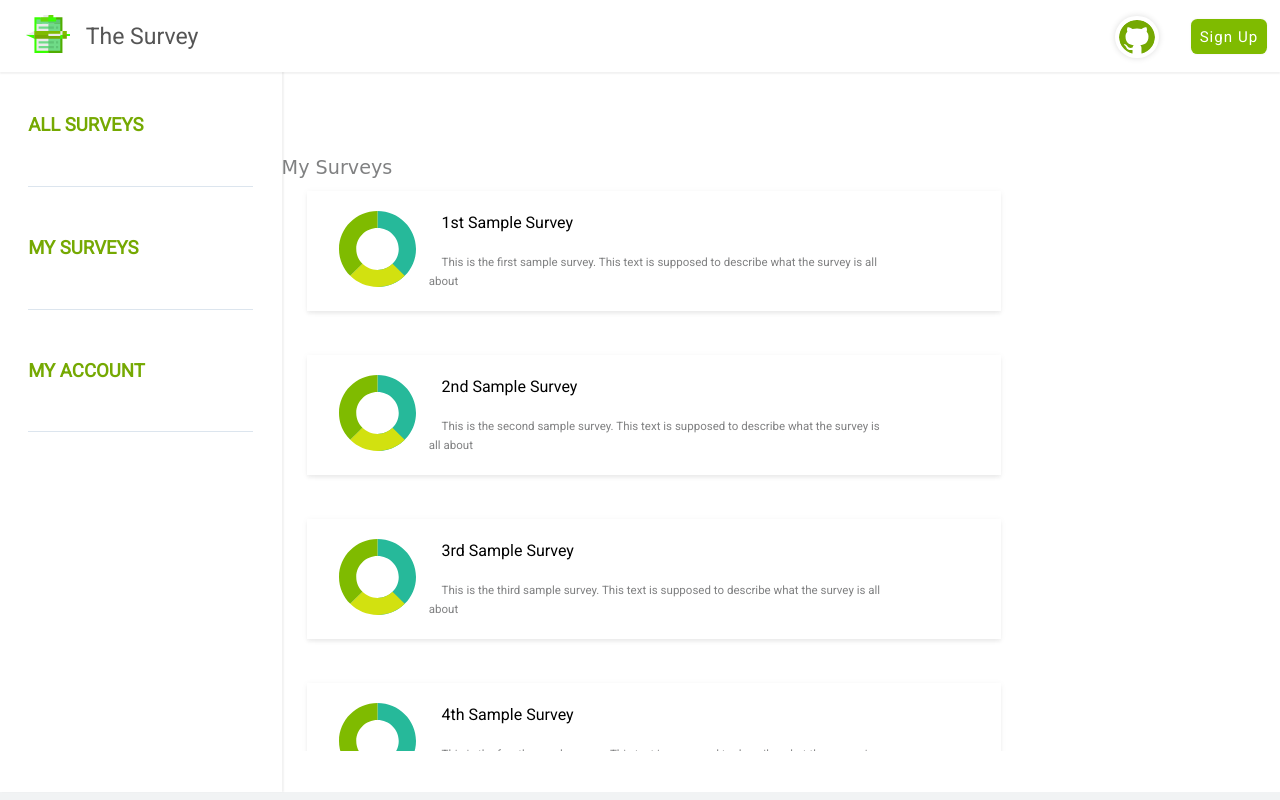
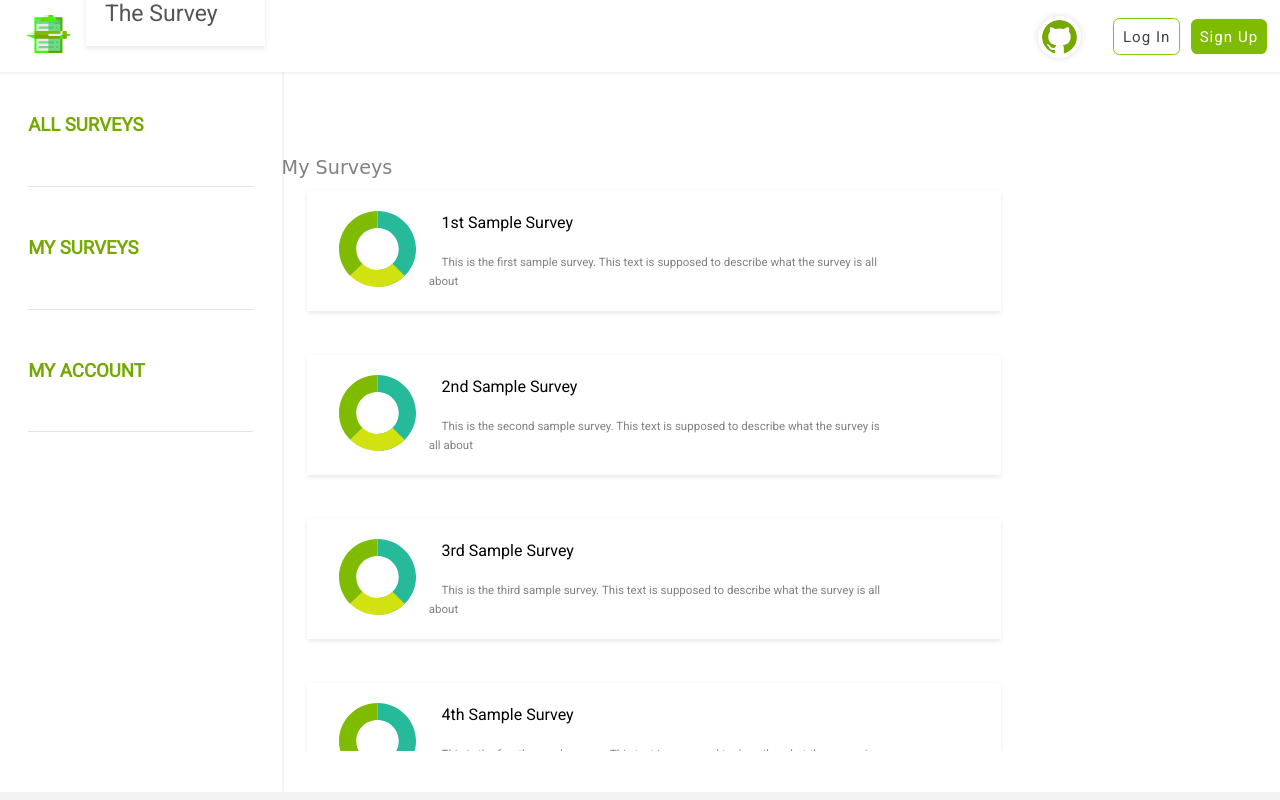
Before and after one commit to SamirJouni/SurveyDesigns, a plain HTML site: page assets/html/mySurveys.html in a window 1280 px wide. Shown: the top 800 px of the page. Drawn offline with Linux system fonts and the light colour scheme.

Commit message:
fixed some bugs

```diff
--- a/assets/html/mySurveys.html
+++ b/assets/html/mySurveys.html
@@ -27,7 +27,7 @@
 				<img src="../svg/logo.svg" alt="Logo of The Survey">
 			</div>
 			<div class="text">
-				<span class="theSurvey">The Survey</span>
+				<span class="survey">The Survey</span>
 			</div>
 		</div>
 		<!-- This is the signup button in the navbar -->
@@ -35,6 +35,9 @@
 			<span id="projectRepo">
 				<img class="ghLink" src="../svg/github.svg" alt="github repo">
 			</span>
+			<div class="login">
+				<a href="../html/login.html">Log In</a>
+			</div>
 			<div class="signup">
 				<a href="../html/signup.html">Sign Up</a>
 			</div>
```
Also changed, not shown: assets/html/allSurveys.html (+4 -1 lines), assets/html/login.html (+3 -0 lines), assets/html/myAccount.html (+3 -1 lines), assets/html/newPasswordSet.html (+3 -0 lines), assets/html/reset.html (+3 -0 lines), assets/html/resetEmail.html (+9 -6 lines), assets/html/setNewPassword.html (+3 -0 lines), assets/html/signup.html (+9 -7 lines).
